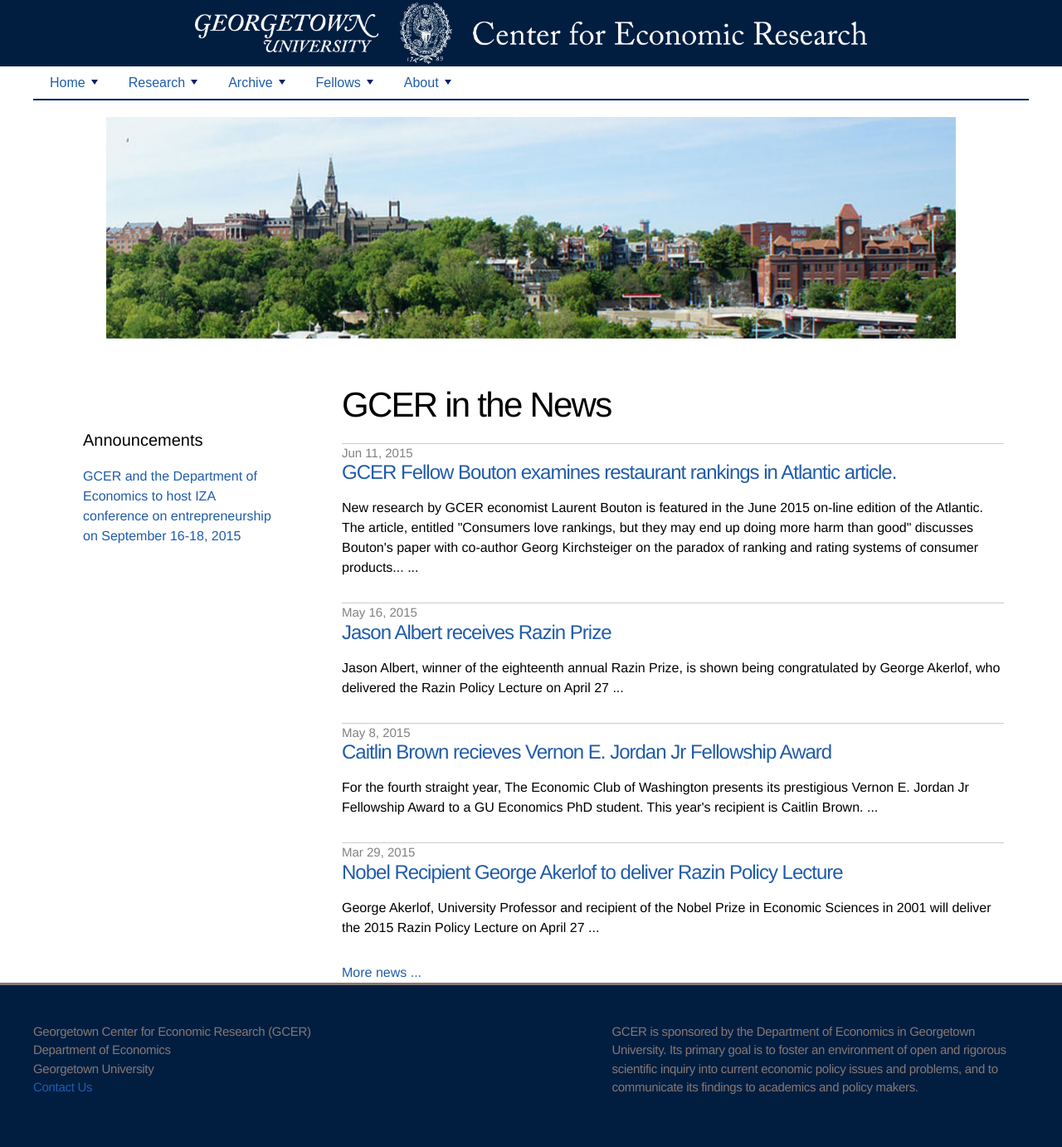
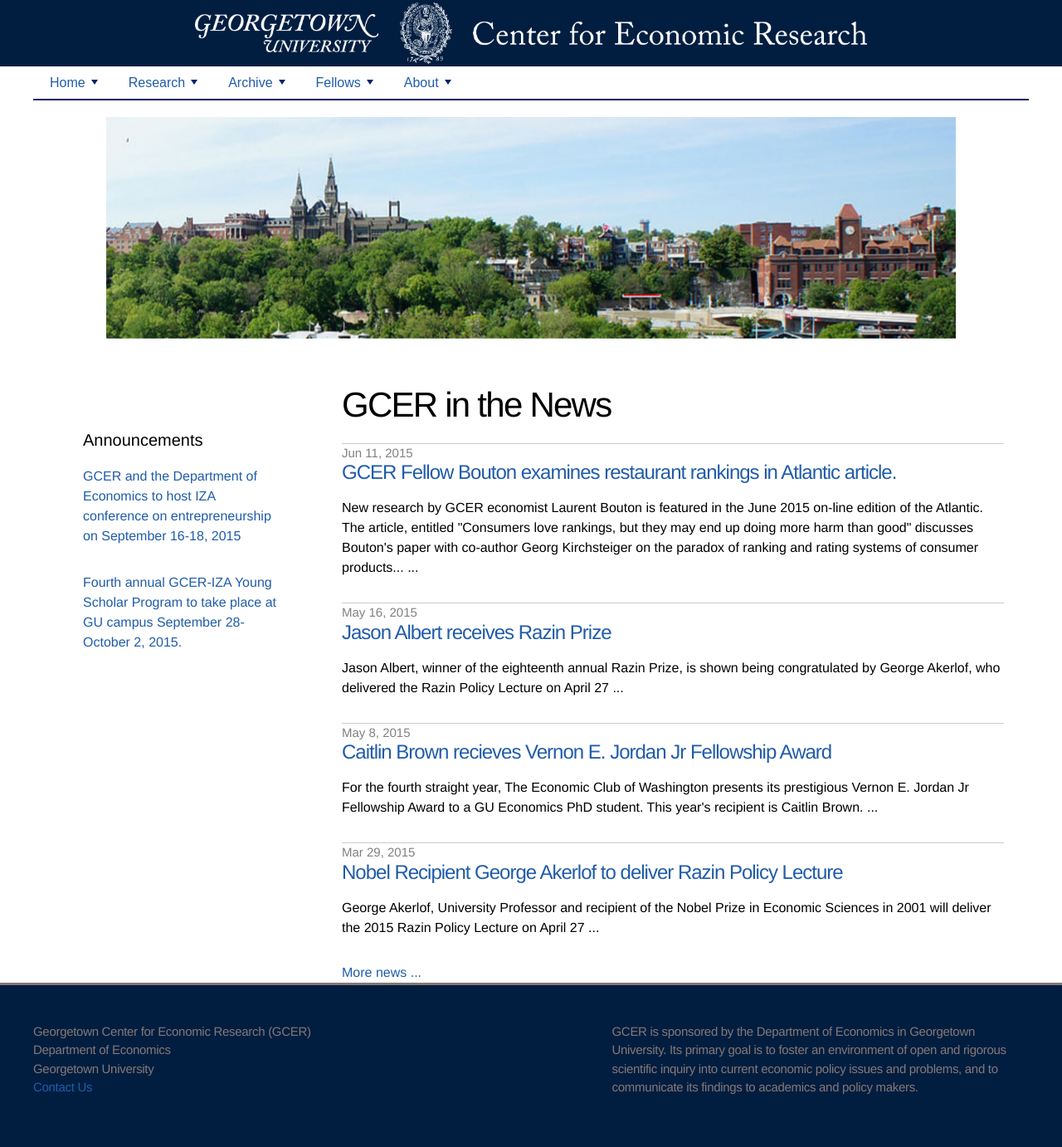
Before and after one commit to georgetown-econ/gcer, a Jekyll site: the page built from index.html, in a window 1280 px wide. Shown: the whole page at 83% size. Built offline with Jekyll 4.4.1, drawn with Linux system fonts in a browser that asks for light colours.

Commit message:
New announcement on IZA week

```diff
--- a/_data/announcements.yml
+++ b/_data/announcements.yml
@@ -1 +1,3 @@
 - announcement: <a href="http://gcer.georgetown.edu/archive/#/2015/01/27/iza-entrepreneurship"> GCER and the Department of Economics to host IZA conference on entrepreneurship on September 16-18, 2015</a>
+
+- announcement: <a href="http://wol.iza.org/events/4th-izadc-young-scholar-program"> Fourth annual GCER-IZA Young Scholar Program to take place at GU campus September 28-October 2, 2015.</a>
```
